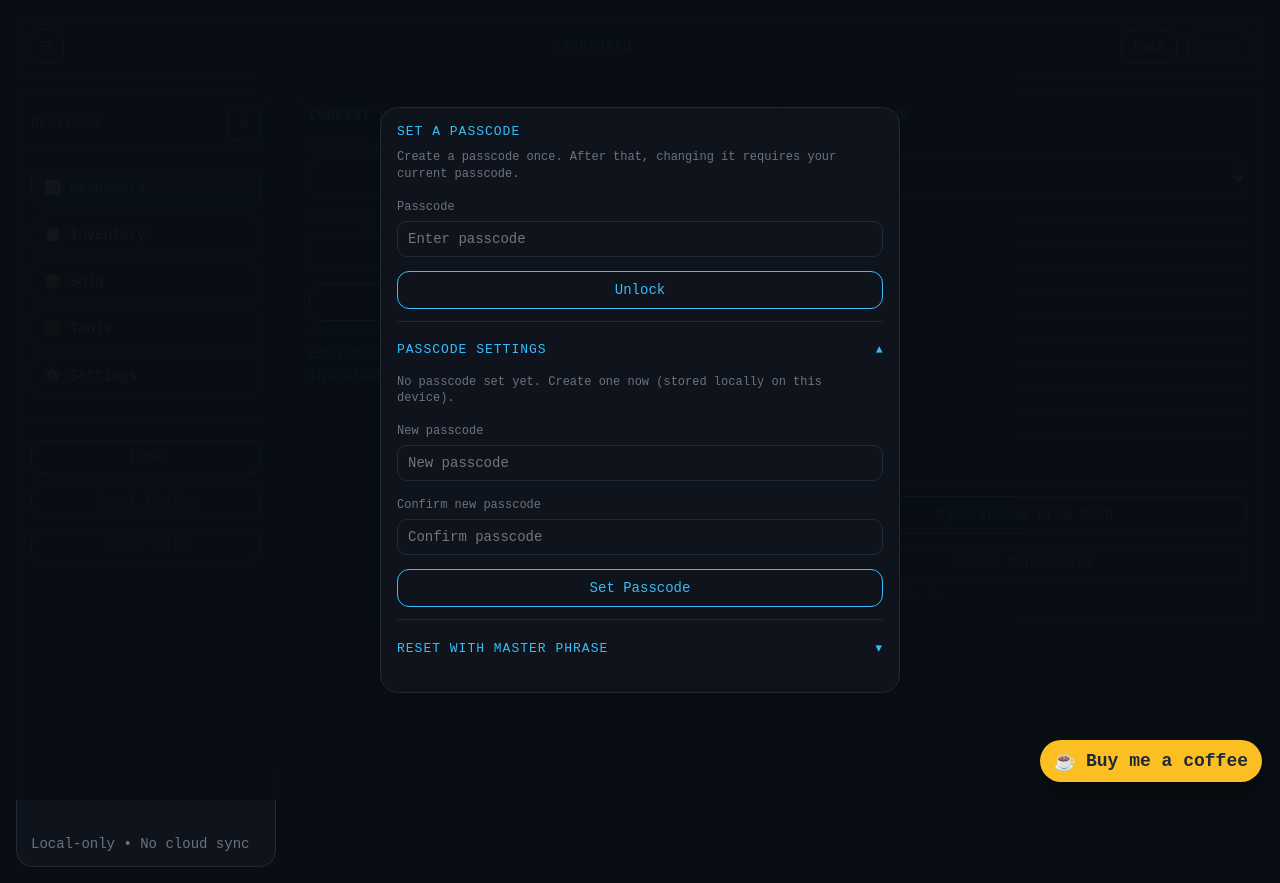
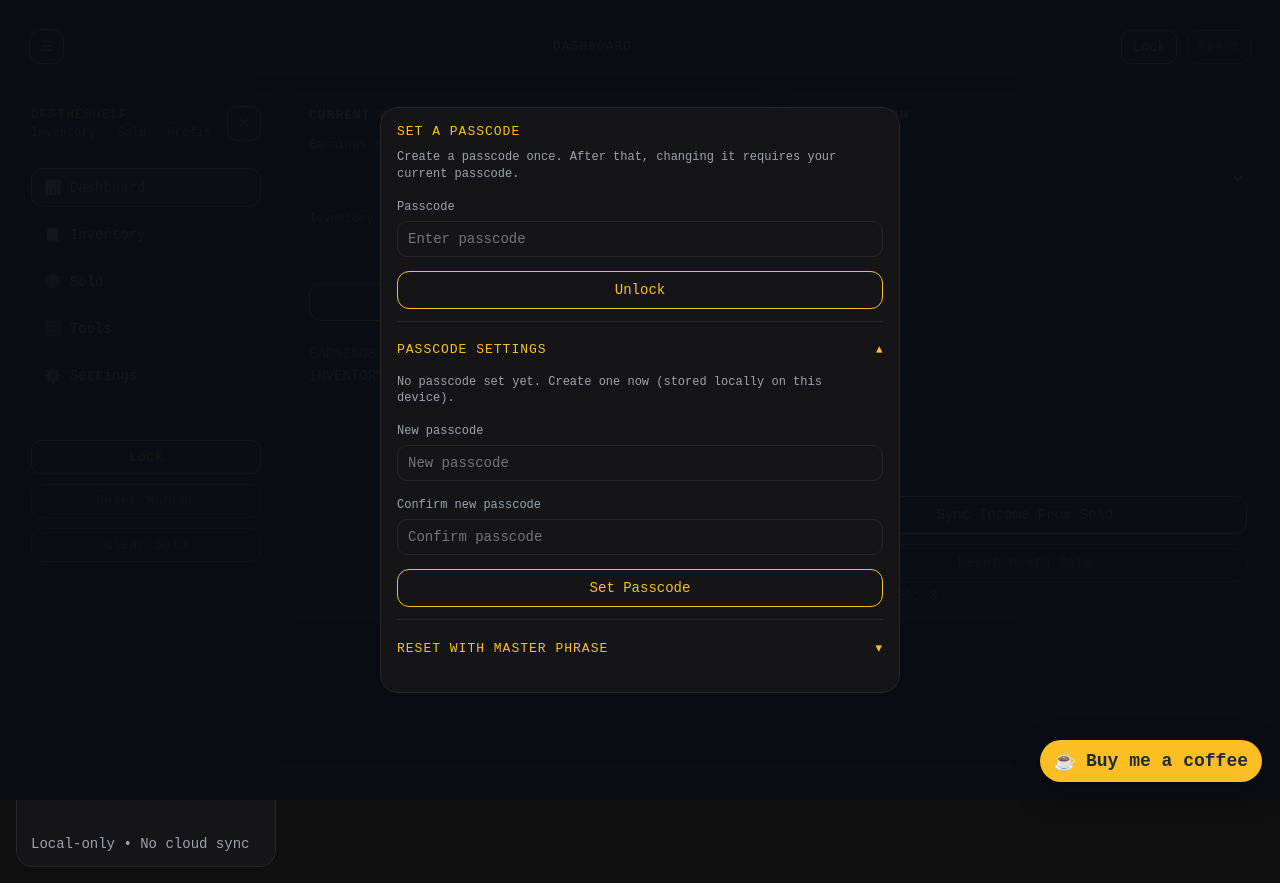
Before and after one commit to Jkilla-cmd/Website, a plain HTML site: page index.html in a window 1280 px wide. Drawn offline with nearby package versions, Linux system fonts and the light colour scheme.

Commit message:
Update branding from 'Reseller Dashboard' to 'OffTheShelf'

```diff
--- a/index.html
+++ b/index.html
@@ -3,29 +3,33 @@
 <head>
 <meta charset="UTF-8" />
 <meta name="viewport" content="width=device-width, initial-scale=1" />
-<title>Reseller Dashboard</title>
+<title>OffTheShelf — OffTheShelf</title>
+<link rel="icon" href="./favicon.png">
 
 <!-- PWA -->
 <link rel="manifest" href="./manifest.webmanifest">
 <meta name="theme-color" content="#38bdf8">
 <meta name="apple-mobile-web-app-capable" content="yes">
 <meta name="apple-mobile-web-app-status-bar-style" content="black-translucent">
-<meta name="apple-mobile-web-app-title" content="Reseller Dashboard">
+<meta name="apple-mobile-web-app-title" content="OffTheShelf">
 <link rel="apple-touch-icon" href="./icons/icon-192.png">
 
 <script src="https://cdn.jsdelivr.net/npm/chart.js"></script>
 
 <style>
 :root {
-  --bg: #0a0e14;
-  --panel: #0f141c;
-  --border: #1f2937;
-  --text: #d1d5db;
-  --muted: #6b7280;
-  --accent: #38bdf8;
+  --bg: #0f0f10;
+  --panel: #151518;
+  --border: #26262b;
+  --text: #f5f5f5;
+  --muted: #9ca3af;
+
+  /* OffTheShelf Brand */
+  --accent: #fbbf24;   /* yellow */
+  --accent-2: #f59e0b; /* darker yellow */
   --green: #22c55e;
-  --yellow: #eab308;
   --red: #ef4444;
+  --blue: #38bdf8;
 }
 
 * { box-sizing: border-box; }
@@ -549,7 +553,7 @@ tr:hover td { background: rgba(56,189,248,0.04); }
 
 <div class="topbar">
   <button class="hamburger" onclick="toggleSidebar()">☰</button>
-  <div class="title" id="topbarTitle">Dashboard</div>
+  <div class="title" id="topbarTitle">OffTheShelf</div>
   <div style="display:flex; gap:10px; flex-wrap:wrap;">
     <button class="small" onclick="lockNow()">Lock</button>
     <button class="small danger" onclick="factoryReset()">Reset</button>
@@ -564,7 +568,10 @@ tr:hover td { background: rgba(56,189,248,0.04); }
   <!-- Sidebar -->
   <aside class="sidebar" id="sidebar">
     <div class="brand">
-      <div class="name">Reseller</div>
+      <div>
+        <div class="name">OffTheShelf</div>
+        <div class="muted" style="font-size:12px;margin-top:4px;">Inventory → Sold → Profit</div>
+      </div>
       <button class="small" onclick="closeSidebar()">✕</button>
     </div>
 
@@ -1059,7 +1066,7 @@ function showSection(sectionId) {
 
   const titleMap = { secDashboard:"Dashboard", secInventory:"Inventory", secSold:"Sold", secTools:"Tools", secSettings:"Settings" };
   const t = document.getElementById("topbarTitle");
-  if (t) t.textContent = titleMap[sectionId] || "Reseller Dashboard";
+  if (t) t.textContent = titleMap[sectionId] || "OffTheShelf";
 
   if (isMobile()) closeSidebar();
 
```
